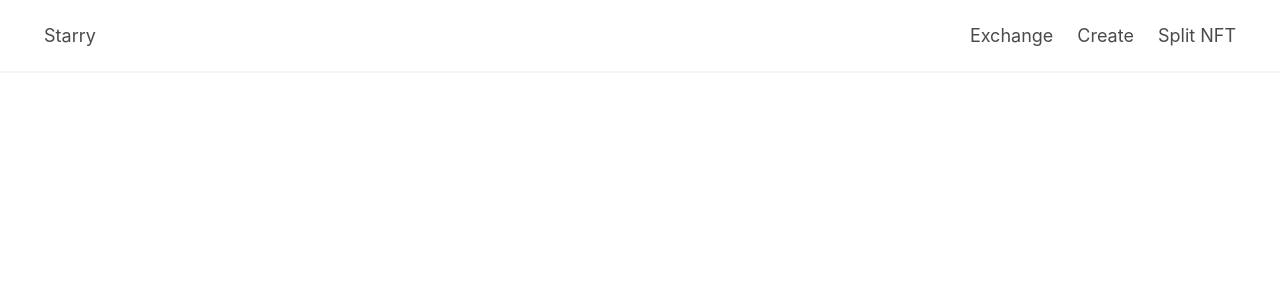
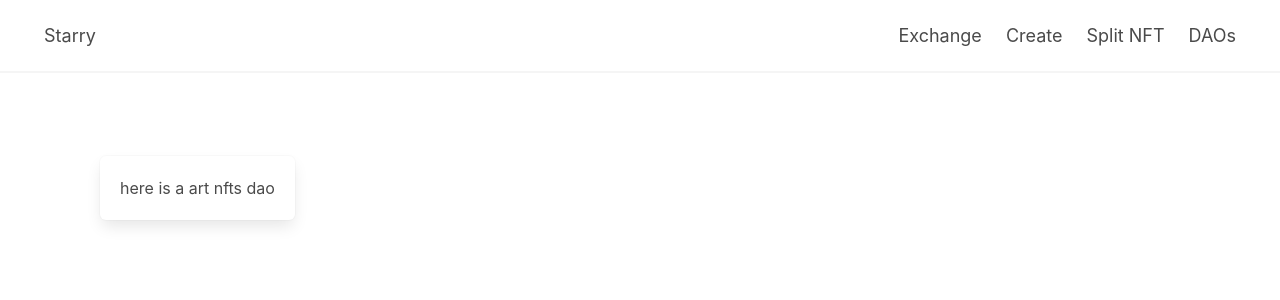
Before and after one commit to Starry-Network/frontend_mvp, a React (Create React App) app: page /daos in a window 1280 px wide. Shown: the top 300 px of the page. Built offline with nearby package versions, Linux system fonts and the light colour scheme.

Commit message:
add daos page

```diff
--- a/src/App.js
+++ b/src/App.js
@@ -7,9 +7,9 @@ import {
 import Navbar from './components/navbar'
 import Home from './pages/Home'
 import Create from './pages/Create'
-import SpiltNFT from './pages/splitNFT'
+import SpiltNFT from './pages/SplitNFT'
 import NFT from './pages/NFT'
-
+import DAOs from './pages/DAOs'
 
 
 import 'bulma/css/bulma.css'
@@ -25,7 +25,7 @@ function App() {
           <Home />
         </Route>
         <Route path="/create">
-            <Create />
+          <Create />
         </Route>
         <Route path="/splitNFT">
           <SpiltNFT />
@@ -33,6 +33,9 @@ function App() {
         <Route path="/nft/:index">
           <NFT />
         </Route>
+        <Route path="/daos">
+          <DAOs />
+        </Route>
       </Switch>
     </Router>
   );
--- a/src/components/navbar.js
+++ b/src/components/navbar.js
@@ -14,6 +14,9 @@ const NavbarEnd = () => (
         </Link>
         <Link className="navbar-item" to="/splitNFT">
             Split NFT
+        </Link>
+        <Link className="navbar-item" to="/daos">
+            DAOs
         </Link>
     </div>
 )
--- /dev/null
+++ b/src/pages/DAOs.js
@@ -0,0 +1,25 @@
+
+import Layout from '../components/layout'
+
+
+export default function Home() {
+    return (
+        <Layout>
+            <section className="hero">
+                <div className="hero-body">
+                    <div className="columns">
+                        <div className="column is-one-third">
+                            <div className="columns">
+                            </div>
+                        </div>
+                    </div>
+                    <div className="columns is-multiline">
+                        <div class="box">
+                            here is a art nfts dao
+                        </div>
+                    </div>
+                </div>
+            </section>
+        </Layout>
+    )
+}
```
